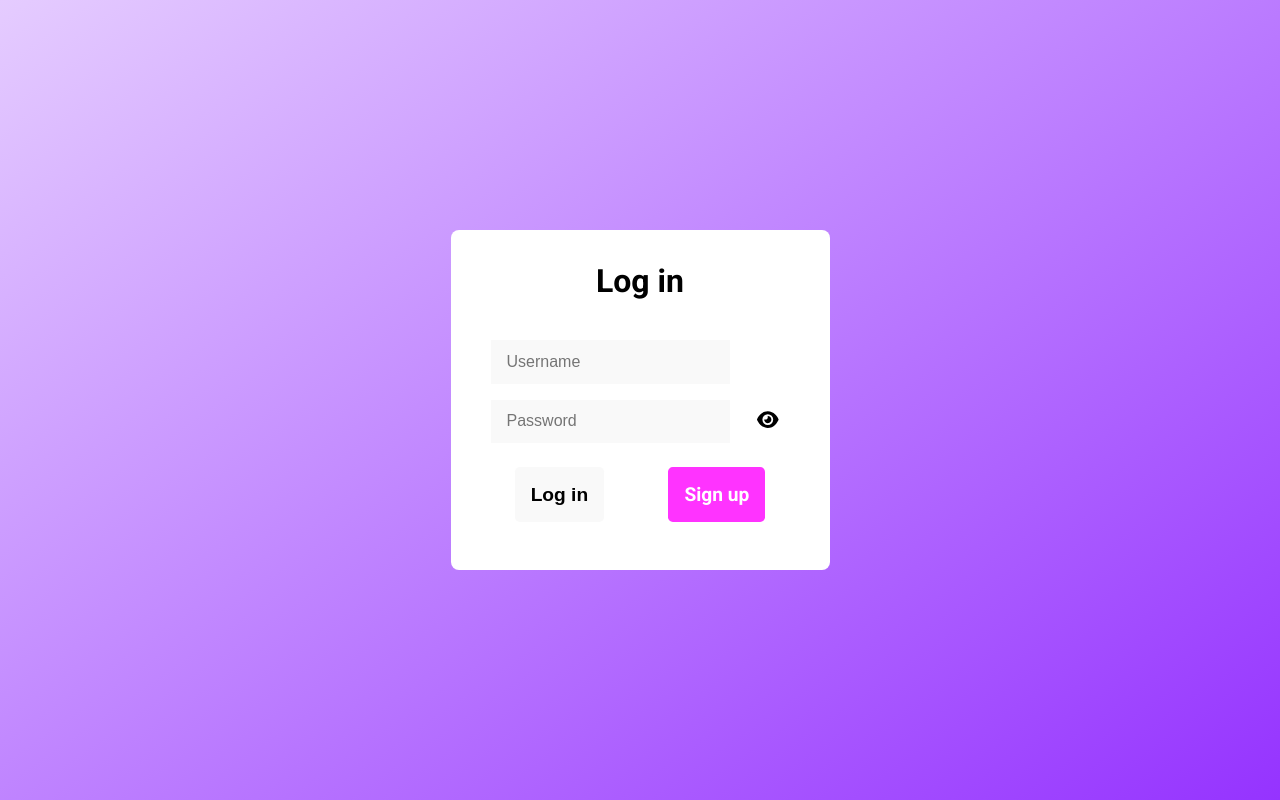
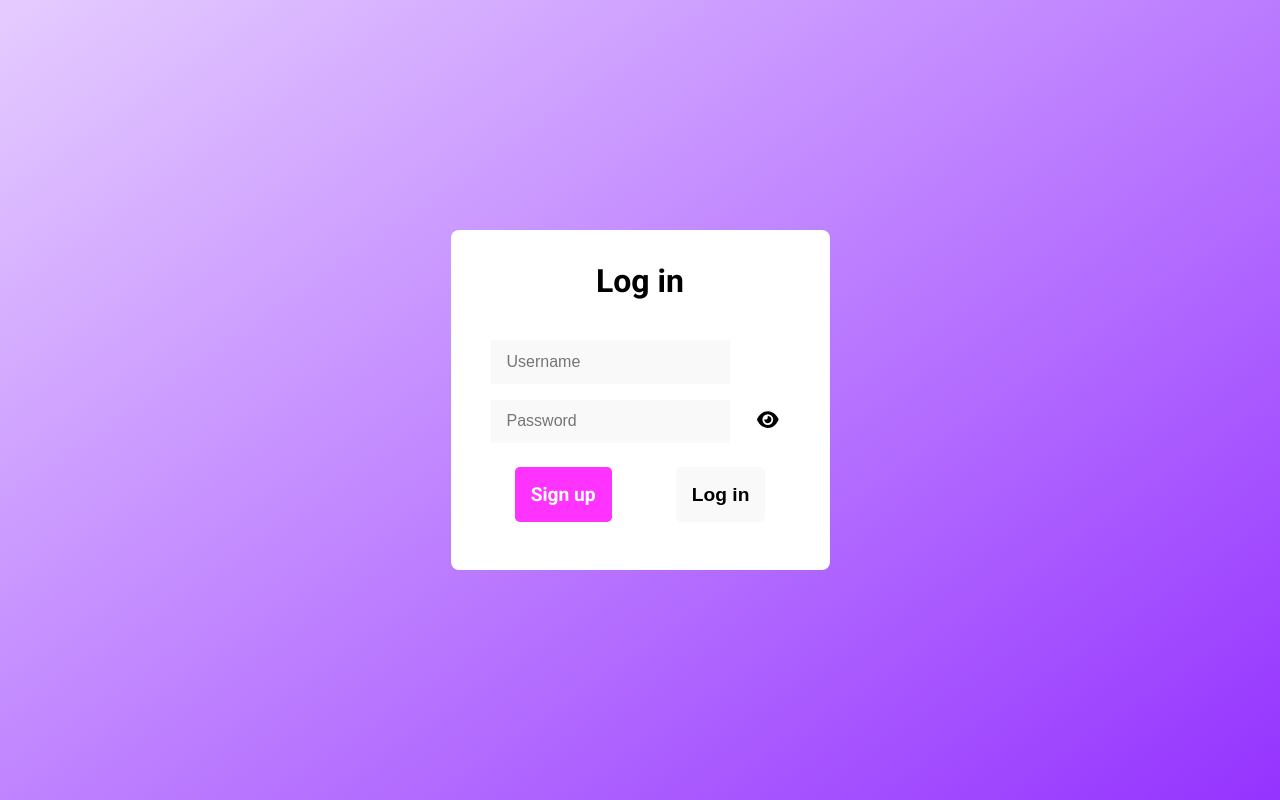
Before and after one commit to Ozaku21/Login-Signup, a React (Vite) app: page /login in a window 1280 px wide. Built offline with nearby package versions, Linux system fonts and the light colour scheme.

Commit message:
first commit

```diff
--- a/src/Login.jsx
+++ b/src/Login.jsx
@@ -57,10 +57,10 @@
           </button>
         </div>
         <div className="btns">
+          <Link to="/signup">Sign up</Link>
           <button className="submit" type="submit">
             Log in
           </button>
-          <Link to="/signup">Sign up</Link>
         </div>
       </form>
       {msg && <p>{msg}</p>}
--- a/src/Signup.jsx
+++ b/src/Signup.jsx
@@ -92,10 +92,10 @@
           </button>
         </div>
         <div className="btns">
+          <Link to="/login">Log in</Link>
           <button className="submit" type="submit">
             Sign up
           </button>
-          <Link to="/login">Log in</Link>
         </div>
       </form>
       {msg && <p>{msg}</p>}
```
